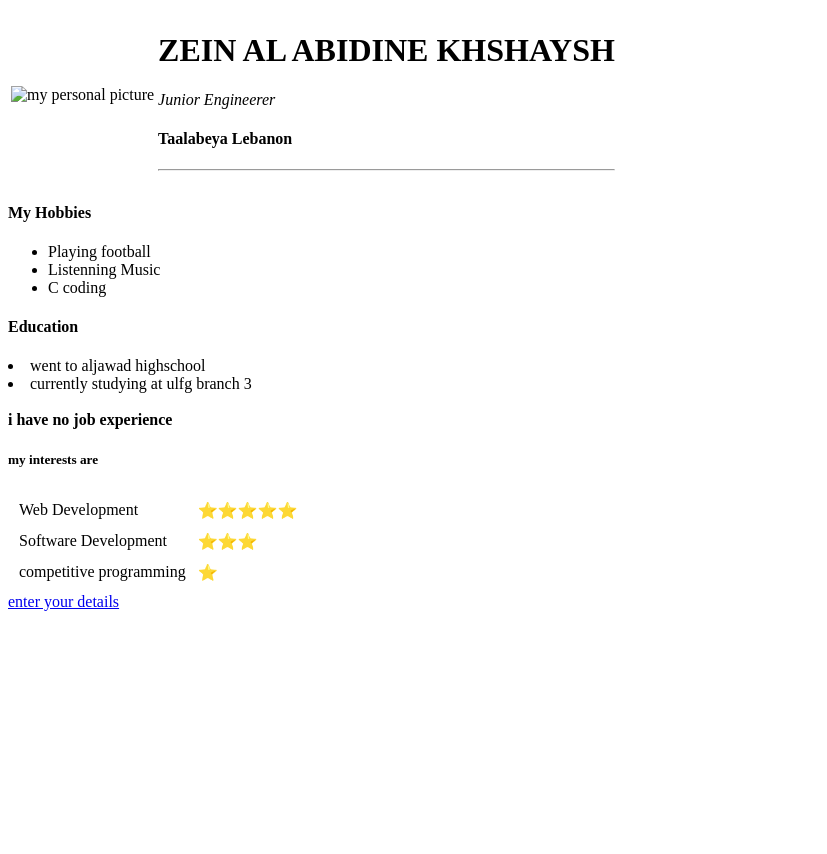
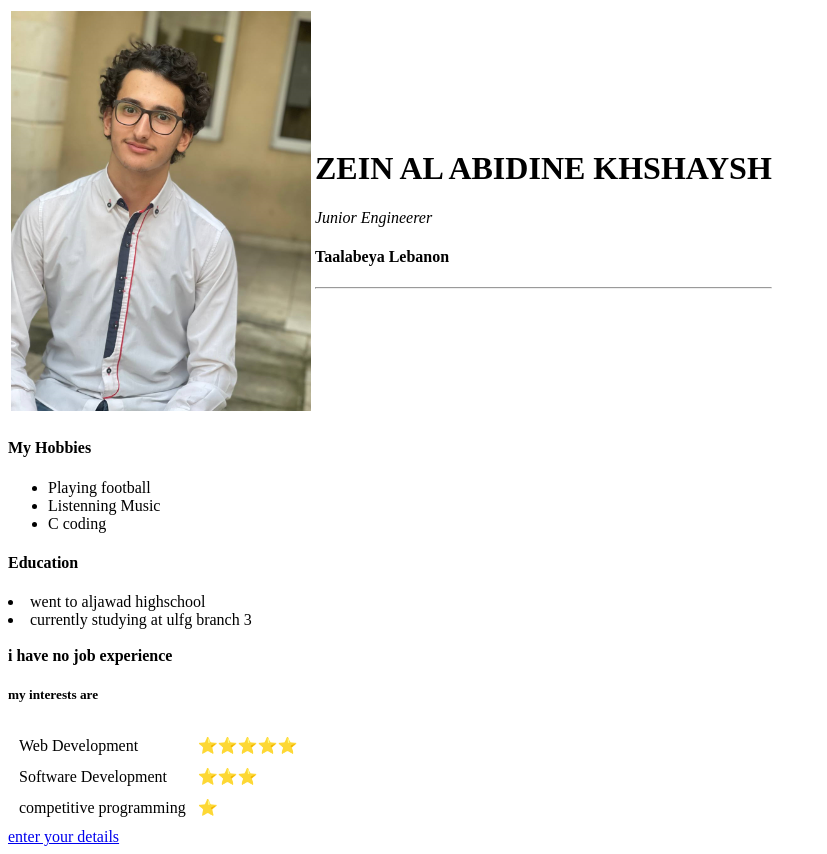
Before and after one commit to kaitoz69/my-own-cv, a plain HTML site: page index.html in a window 1280 px wide. Shown: the whole page, without its empty margins (0-827 px from the left). Before the commit the page ends 800 px from the top, so only its background shows below. Drawn offline with Linux system fonts and the light colour scheme.

Commit message:
Update index.html

```diff
--- a/index.html
+++ b/index.html
@@ -10,7 +10,7 @@
 <body>
     <table cell spacing="30">
     <picture>
-        <td><img src="img/my picture.png" width="300" alt="my personal picture" title="myself" /></td>
+        <td><img src="my picture.png" width="300" alt="my personal picture" title="myself" /></td>
       </picture>
     <td>
     <h1>ZEIN AL ABIDINE KHSHAYSH</h1>
```
